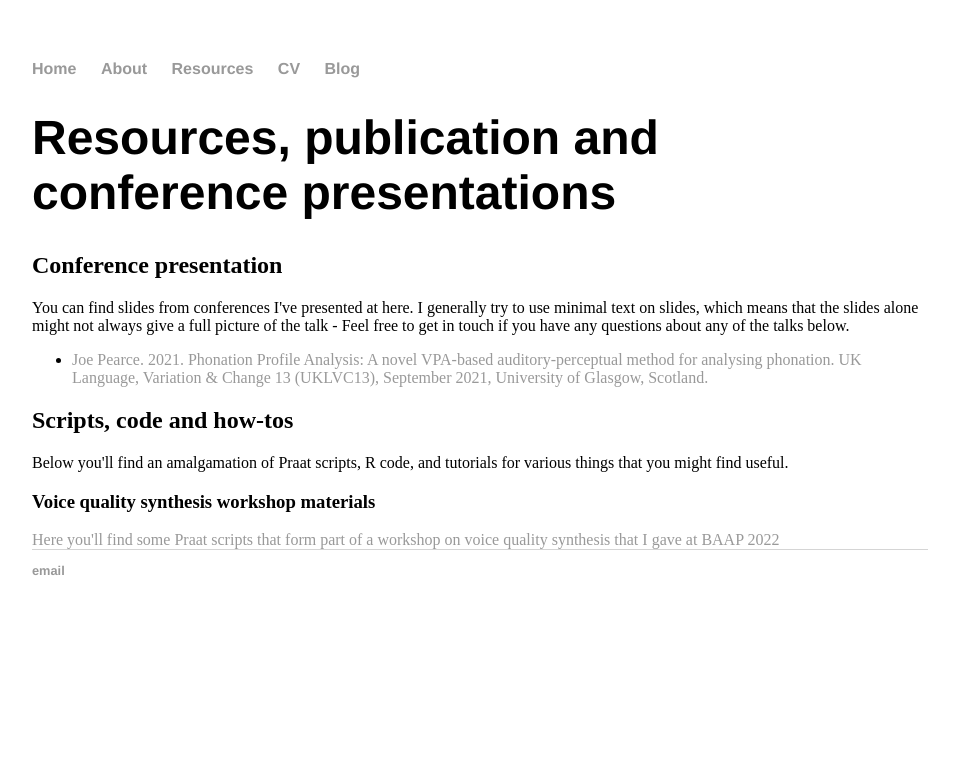
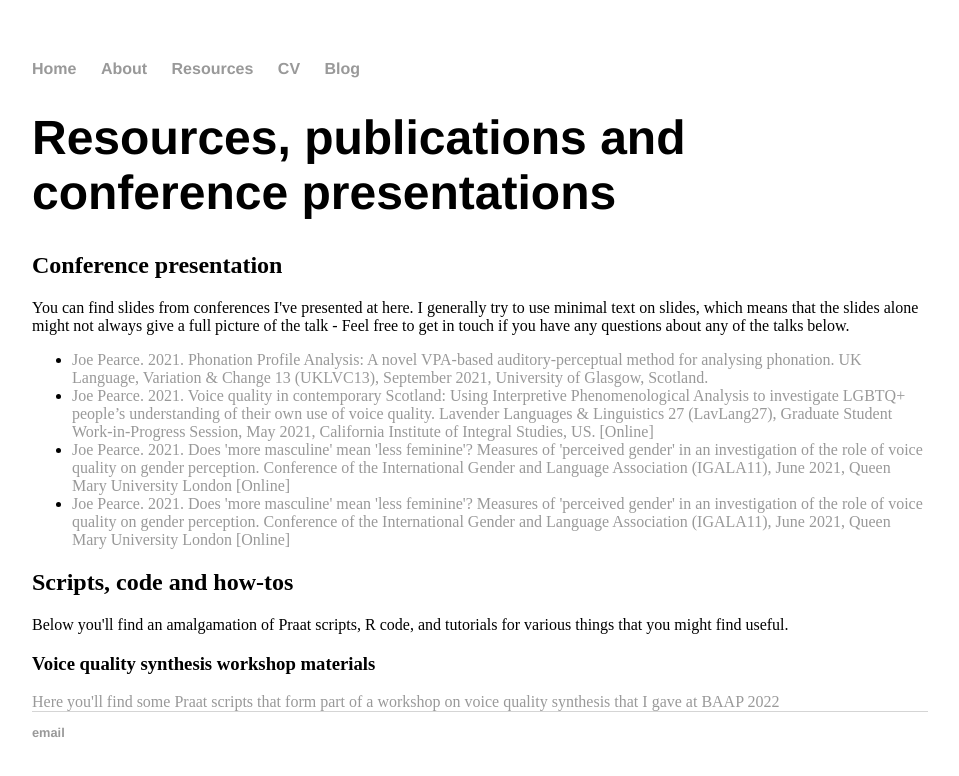
Before and after one commit to joepearceglasgow/joepearceglasgow.github.io, a Jekyll site: the page built from resources/index.html, in a window 1280 px wide. Shown: the top 776 px of the page, without its empty margins (160-1119 px from the left). Built offline with Jekyll 4.4.1, drawn with Linux system fonts in a browser that asks for light colours.

Commit message:
Update index.html

```diff
--- a/resources/index.html
+++ b/resources/index.html
@@ -3,13 +3,19 @@ layout: default
 title: Resources
 ---
 
-<h1>Resources, publication and conference presentations</h1>
+<h1>Resources, publications and conference presentations</h1>
+
+
 
 <h2>Conference presentation</h2>
 You can find slides from conferences I've presented at here. I generally try to use minimal text on slides, which means that the slides alone might not always give a full picture of the talk - Feel free to get in touch if you have any questions about any of the talks below.
 
 <ul>
   <li><a href="https://joepearceglasgow.github.io/resources/JoePearce_UKLVC13_PhonationProfileAnalysis.pdf">Joe Pearce. 2021. Phonation Profile Analysis: A novel VPA-based auditory-perceptual method for analysing phonation. UK Language, Variation & Change 13 (UKLVC13), September 2021, University of Glasgow, Scotland.</a></li>
+  <li><a href="https://joepearceglasgow.github.io/resources/JoePearce_2021_LavLang27_graduatestudentsession.pdf"> Joe Pearce. 2021. Voice quality in contemporary Scotland: Using Interpretive Phenomenological Analysis to investigate LGBTQ+ people’s understanding of their own use of voice quality. Lavender Languages & Linguistics 27 (LavLang27), Graduate Student Work-in-Progress Session, May 2021, California Institute of Integral Studies, US. [Online] </a> </li>
+  <li><a href="https://joepearceglasgow.github.io/resources/JoePearce_2021_IGALA11_vqgenderperception.pdf"> Joe Pearce. 2021. Does 'more masculine' mean 'less feminine'? Measures of 'perceived gender' in an investigation of the role of voice quality on gender perception. Conference of the International Gender and Language Association (IGALA11), June 2021, Queen Mary University London [Online] </a> </li>
+  <li><a href="https://joepearceglasgow.github.io/resources/JoePearce_2019_LavLang26_sociophoneticvariationtransgenderspeakers.pdf"> Joe Pearce. 2021. Does 'more masculine' mean 'less feminine'? Measures of 'perceived gender' in an investigation of the role of voice quality on gender perception. Conference of the International Gender and Language Association (IGALA11), June 2021, Queen Mary University London [Online] </a> </li>
+
 </ul>
 
 <h2>Scripts, code and how-tos </h2>
```
